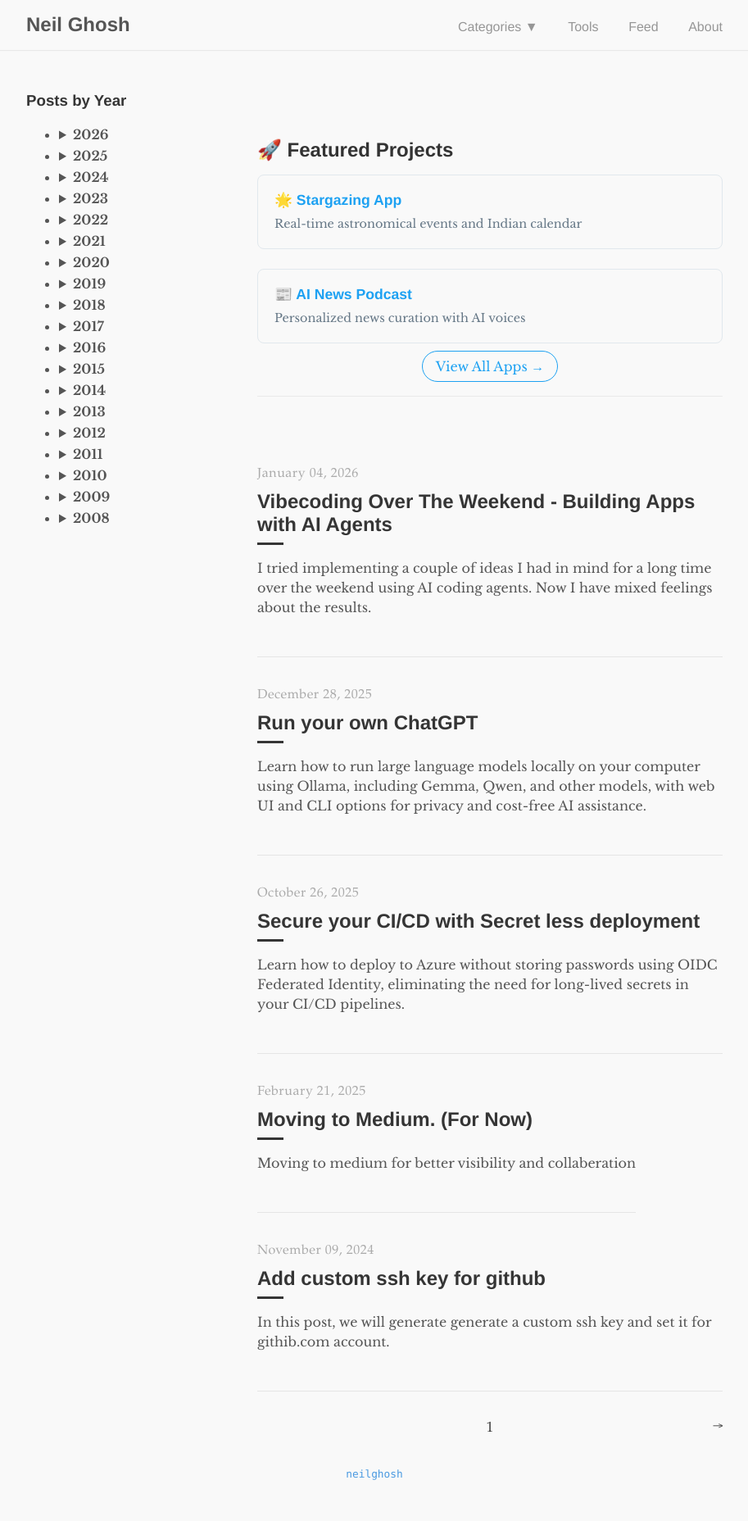
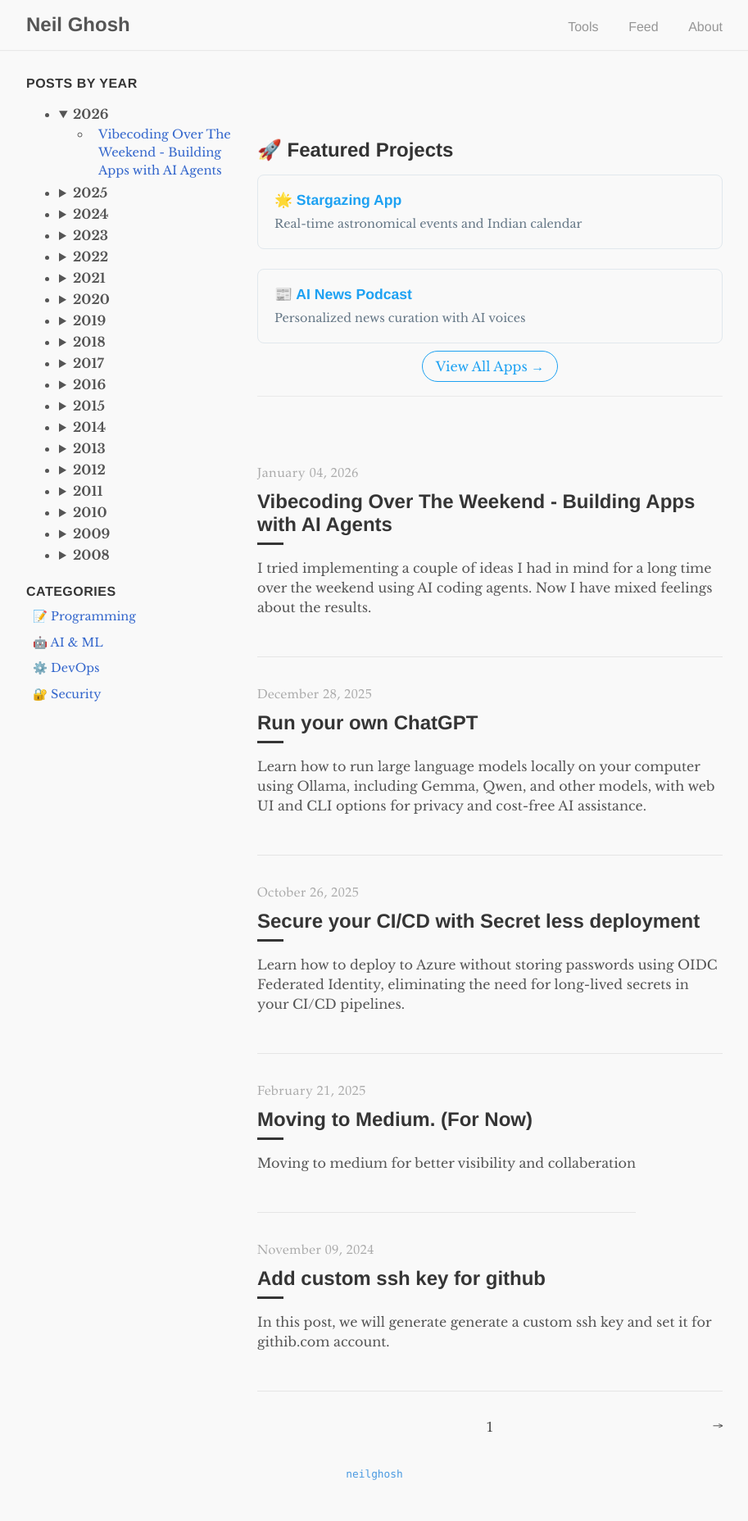
Before and after one commit to neilghosh/neilghosh.github.io, a Jekyll site: the page built from index.html, in a window 1280 px wide. Shown: the whole page at 82% size, without its empty margins (183-1096 px from the left). Built offline with Jekyll 4.4.1, drawn with Linux system fonts in a browser that asks for light colours; the list of posts is cut into pages by our own code.

Commit message:
Move categories to sidebar and improve navigation
- Move categories from top navigation to left sidebar below Posts by Year
- Add icons and better styling for sidebar categories
- Make latest year (2026) expanded by default instead of current post year
- Remove dropdown navigation styles and simplify top navigation
- Clean navigation now only shows Tools, Feed, and About
- Better organization with categories easily accessible in sidebar

```diff
--- a/_includes/navigation.html
+++ b/_includes/navigation.html
@@ -4,15 +4,6 @@
       <h2 class="nav-title">{{ site.title }}</h2>
     </a>
     <ul>
-      <li class="nav-dropdown">
-        <a href="#" class="dropdown-toggle">Categories ▼</a>
-        <ul class="dropdown-menu">
-          <li><a href="{{ '/categories/programming' | prepend: site.baseurl }}">Programming</a></li>
-          <li><a href="{{ '/categories/devops' | prepend: site.baseurl }}">DevOps</a></li>
-          <li><a href="{{ '/categories/security' | prepend: site.baseurl }}">Security</a></li>
-          <li><a href="{{ '/categories/ai' | prepend: site.baseurl }}">AI & ML</a></li>
-        </ul>
-      </li>
       <li><a href="{{ '/tools' | prepend: site.baseurl }}">Tools</a></li>
       <li><a href="{{ '/feed.xml' | prepend: site.baseurl }}">Feed</a></li>
       <li><a href="{{ '/about' | prepend: site.baseurl }}">About</a></li>
--- a/_includes/sidebar.html
+++ b/_includes/sidebar.html
@@ -3,9 +3,10 @@
   <ul class="sidebar-years">
     {% assign posts_by_year = site.posts | group_by_exp:"post", "post.date | date: '%Y'" %}
     {% assign current_year = page.date | date: '%Y' %}
+    {% assign latest_year = posts_by_year.first.name %}
     {% for year in posts_by_year %}
       <li>
-        <details {% if year.name == current_year %}open{% endif %}>
+        <details {% if year.name == latest_year %}open{% endif %}>
           <summary><strong>{{ year.name }}</strong></summary>
           <ul>
             {% for post in year.items %}
@@ -20,4 +21,12 @@
       </li>
     {% endfor %}
   </ul>
+
+  <h3>Categories</h3>
+  <ul class="sidebar-categories">
+    <li><a href="{{ '/categories/programming' | prepend: site.baseurl }}">📝 Programming</a></li>
+    <li><a href="{{ '/categories/ai' | prepend: site.baseurl }}">🤖 AI & ML</a></li>
+    <li><a href="{{ '/categories/devops' | prepend: site.baseurl }}">⚙️ DevOps</a></li>
+    <li><a href="{{ '/categories/security' | prepend: site.baseurl }}">🔐 Security</a></li>
+  </ul>
 </div>
--- a/assets/main.scss
+++ b/assets/main.scss
@@ -41,6 +41,44 @@ main {
 
 .sidebar-years li {
   margin-bottom: 2px;
+}
+
+/* Sidebar Categories Styling */
+.sidebar h3 {
+  margin: 1.5rem 0 0.5rem 0;
+  font-size: 1rem;
+  color: var(--text-shade);
+  text-transform: uppercase;
+  letter-spacing: 0.5px;
+}
+
+.sidebar h3:first-child {
+  margin-top: 0;
+}
+
+.sidebar-categories {
+  list-style: none;
+  padding: 0;
+  margin: 0;
+}
+
+.sidebar-categories li {
+  margin-bottom: 4px;
+}
+
+.sidebar-categories a {
+  font-size: 0.9em;
+  color: var(--sidebar-link);
+  text-decoration: none;
+  display: block;
+  padding: 3px 0 3px 8px;
+  border-radius: 3px;
+  transition: background 0.2s, color 0.2s;
+}
+
+.sidebar-categories a:hover {
+  background: var(--sidebar-hover-bg);
+  color: var(--sidebar-hover-text);
 }
 
 /* Featured Projects Section */
@@ -169,57 +207,6 @@ main {
   }
 }
 
-/* Navigation Dropdown Styles */
-.nav-dropdown {
-  position: relative;
-  display: inline-block;
-}
-
-.dropdown-toggle {
-  cursor: pointer;
-  user-select: none;
-}
-
-.dropdown-menu {
-  display: none;
-  position: absolute;
-  top: 100%;
-  left: 0;
-  background: white;
-  min-width: 150px;
-  box-shadow: 0 2px 10px rgba(0,0,0,0.1);
-  border: 1px solid #e1e8ed;
-  border-radius: 8px;
-  z-index: 1000;
-  list-style: none;
-  padding: 0.5rem 0;
-  margin: 0;
-}
-
-.dropdown-menu li {
-  padding: 0;
-  margin: 0;
-}
-
-.dropdown-menu li a {
-  display: block;
-  padding: 0.5rem 1rem;
-  color: #333;
-  text-decoration: none;
-  font-size: 0.9rem;
-  border-bottom: none;
-  transition: background-color 0.2s ease;
-}
-
-.dropdown-menu li a:hover {
-  background-color: #f8f9fa;
-  color: #1da1f2;
-}
-
-.nav-dropdown:hover .dropdown-menu {
-  display: block;
-}
-
 /* Category Page Styles */
 .category-page h1 {
   color: #1da1f2;
```
